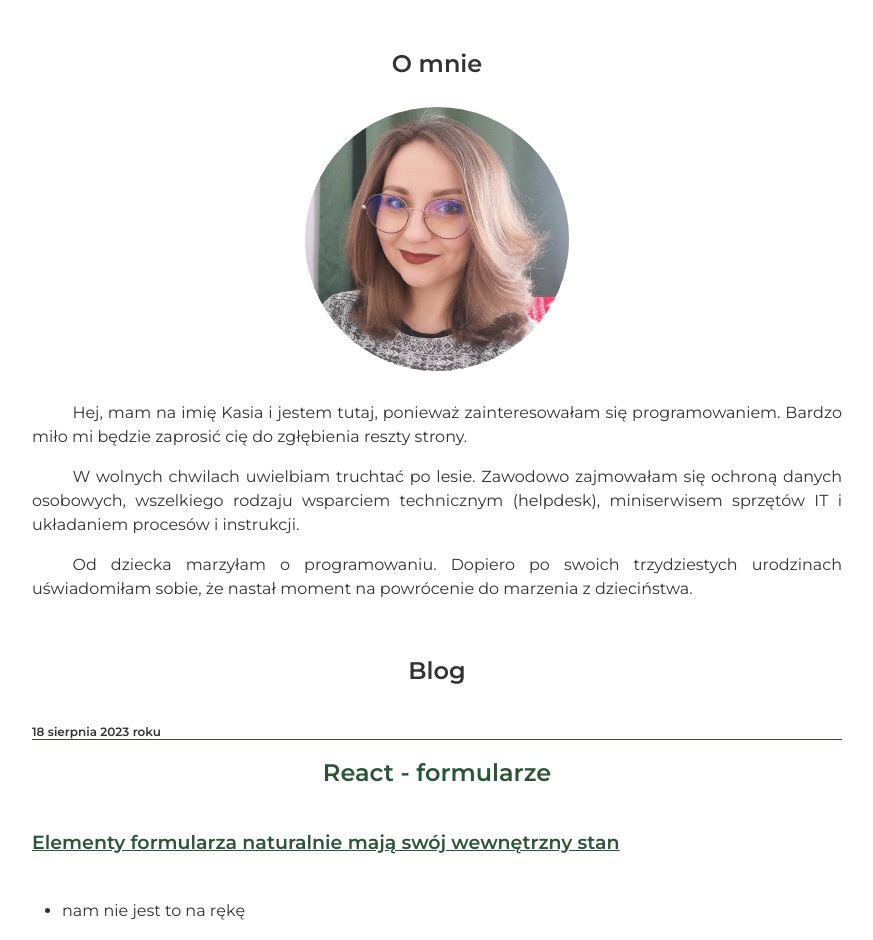
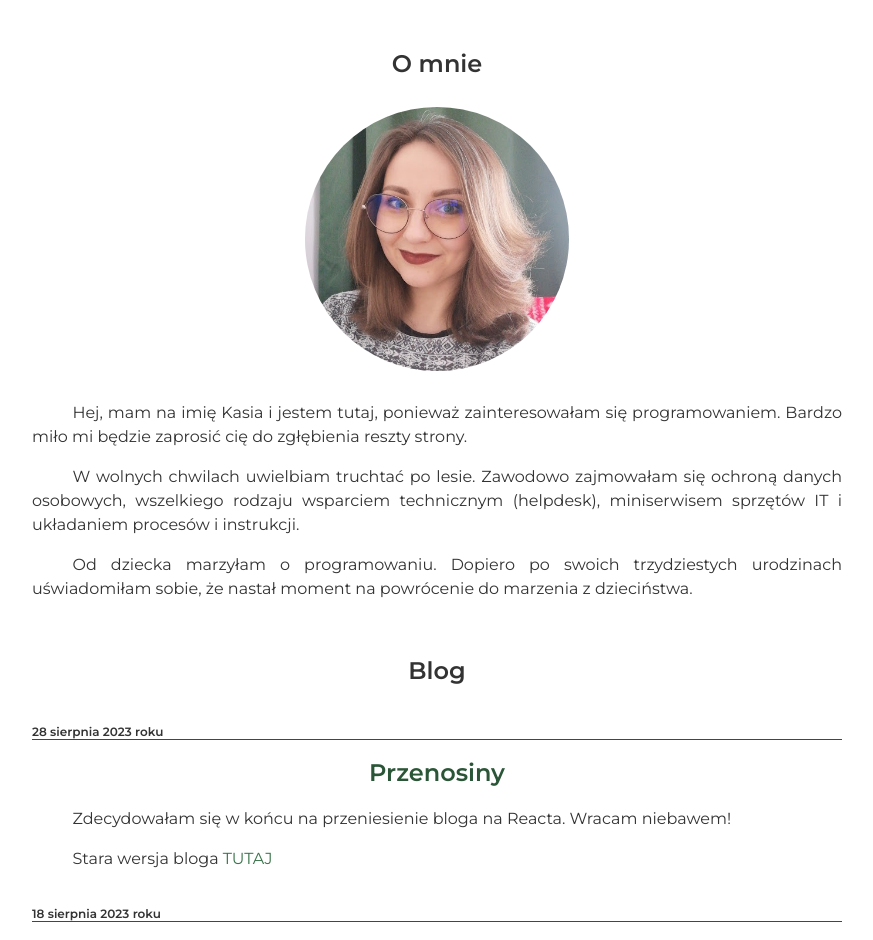
Before and after one commit to KatarzynaZaloba/Currency, a React (Create React App) app: page / in a window 1280 px wide. Shown: the top 940 px of the page, without its empty margins (203-1076 px from the left). Built offline with nearby package versions, Linux system fonts and the light colour scheme.

Commit message:
re-added lastest article

```diff
--- a/src/App.js
+++ b/src/App.js
@@ -37,6 +37,16 @@ function App() {
                     subtitle=""
                     body={
                         <>
+                            <Article
+                                date="28 sierpnia 2023 roku"
+                                title="Przenosiny"
+                                body={
+                                    <>
+                                        <p>Zdecydowałam się w końcu na przeniesienie bloga na Reacta. Wracam niebawem!</p>
+                                        <p>Stara wersja bloga <a href="https://katarzynazaloba.github.io/blog-old/">TUTAJ</a></p>
+                                    </>
+                                }
+                            />
                             <Article
                                 date="18 sierpnia 2023 roku"
                                 title="React - formularze"
```
